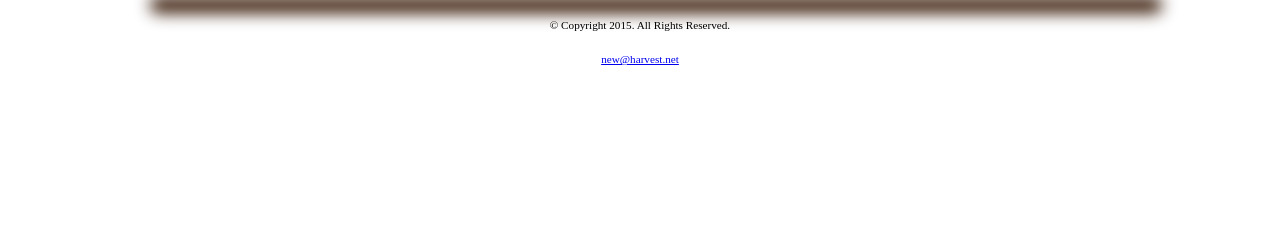
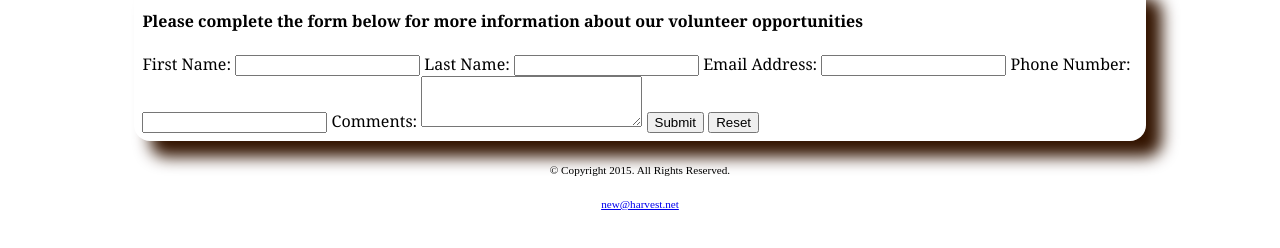
Before and after one commit to ericjohnsonKC/CS197-ProgrammingHTML, a plain HTML site: page contact.html in a window 1280 px wide. Shown: the part 282-530 px from the top of the page. Drawn offline with Linux system fonts and the light colour scheme.

Commit message:
Edited the contact.html file to add an h4 and a form.

```diff
--- a/contact.html
+++ b/contact.html
@@ -35,6 +35,27 @@
 
 	<!-- Use the main area to add the main content of the webpage -->
 	<main>
+		<h4>Please complete the form below for more information about our volunteer opportunities</h4>
+
+		<form>
+			<label for="fName">First Name:</label>
+			<input type="text" name="fName" id="fName">
+
+			<label for="fName">Last Name:</label>
+			<input type="text" name="lName" id="lName">
+
+			<label for="email">Email Address:</label>
+			<input type="email" name="email" id="email">
+
+			<label for="phone">Phone Number:</label>
+			<input type="tel" name="phone" id="phone">
+
+			<label for="comments">Comments:</label>
+			<textarea id="comments" name="comments" rows="3" cols="25"></textarea>
+
+			<input type="submit" value="Submit">
+			<input type="reset" value="Reset">
+		</form>
 	</main>
 
 	<!-- Use the footer area to add webpage footer content -->
```
